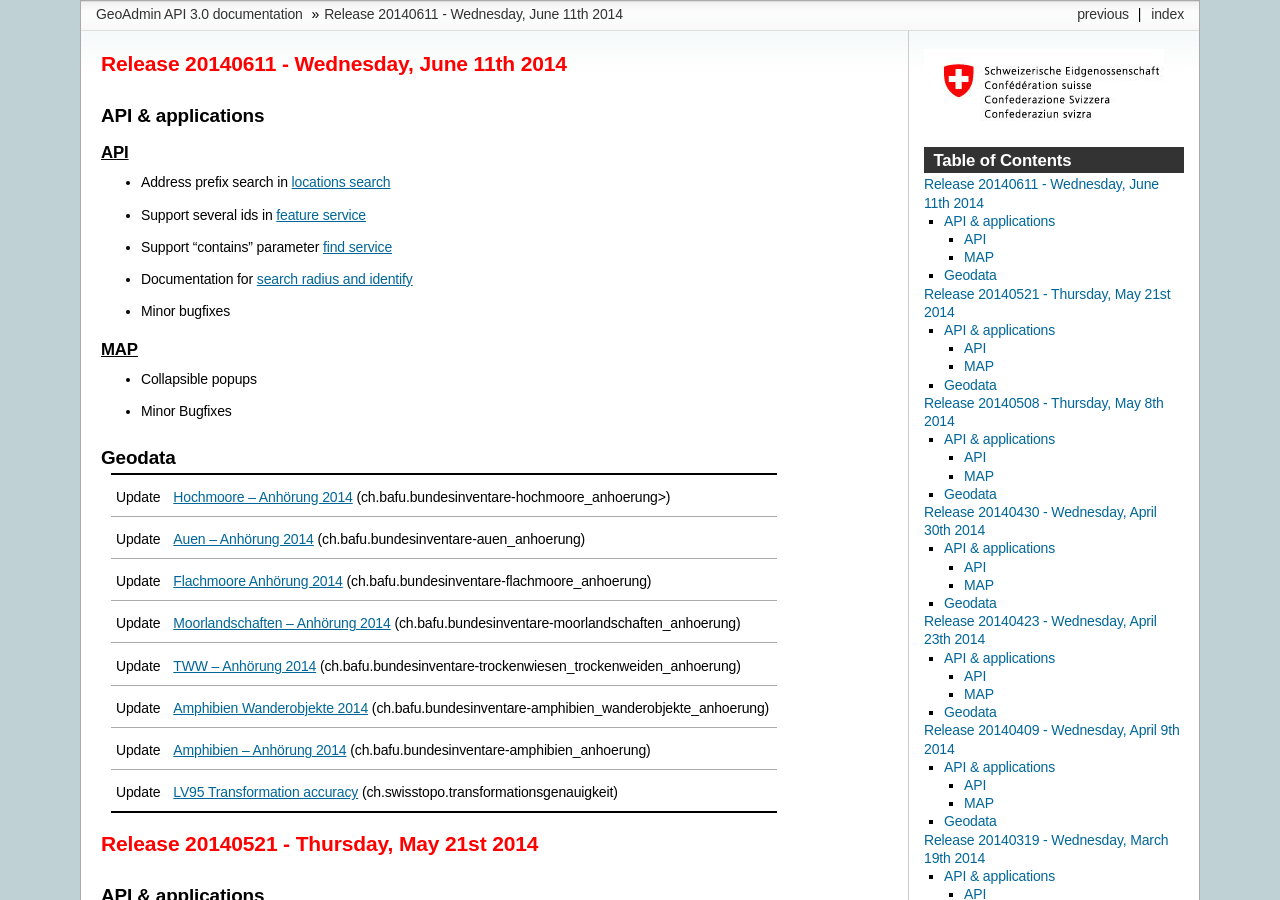
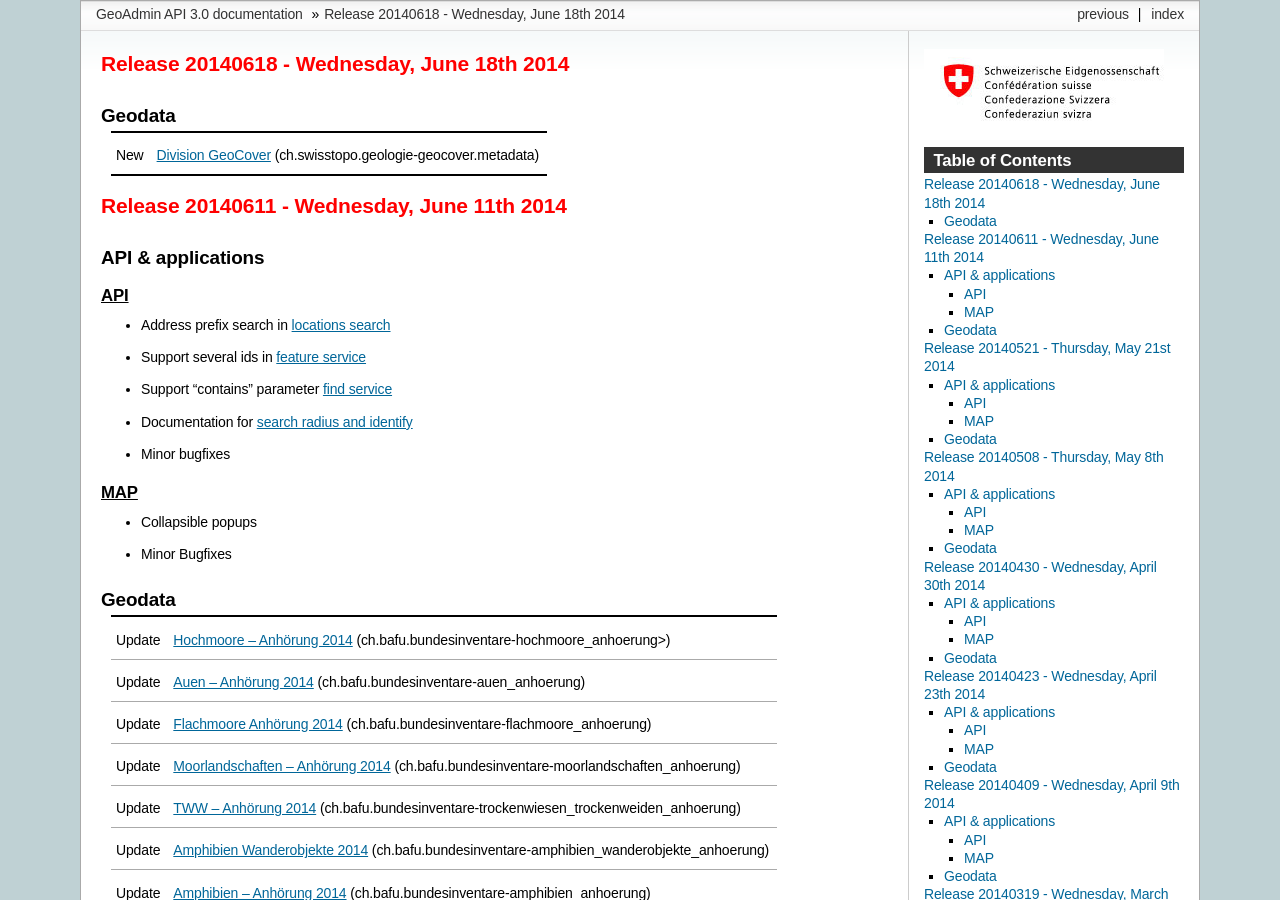
Before and after one commit to swisstopo-test/doc-chsdi3, a Sphinx documentation site: the page built from source/releasenotes/index.rst, in a window 1280 px wide and 900 px high. Built offline with Sphinx 7.4.7, drawn with Linux system fonts in a browser that asks for light colours; some of the changed text lies outside the part shown.

Commit message:
add new layer ch.swisstopo.geologie-geocover.metadata

```diff
--- a/source/releasenotes/index.rst
+++ b/source/releasenotes/index.rst
@@ -1,3 +1,14 @@
+Release 20140618 -  Wednesday, June 18th 2014
+====================================================
+
+Geodata
+********
++--------+------------------------------------------------------------------------------------------------------------------------------------------------------------------------------------------------------+
+| New    | `Division GeoCover <//map.geo.admin.ch/?layers=ch.swisstopo.geologie-geocover.metadata>`__ (ch.swisstopo.geologie-geocover.metadata)                                                                 |
++--------+------------------------------------------------------------------------------------------------------------------------------------------------------------------------------------------------------+
+
+
+
 Release 20140611 - Wednesday, June 11th 2014
 ============================================
 
```
